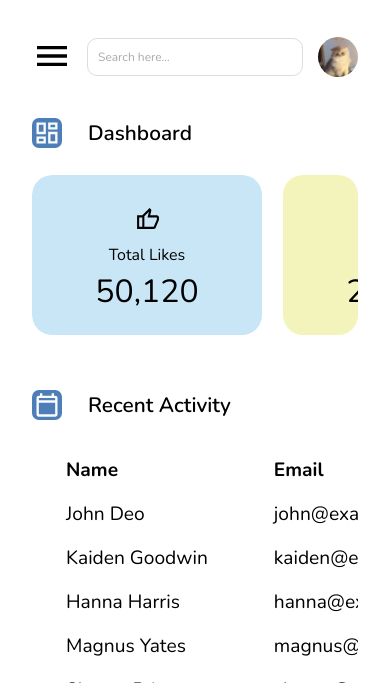
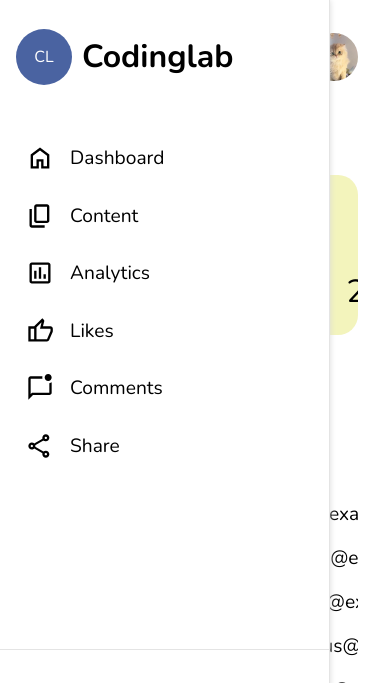
Before and after one commit to Puriwt/puriwt-co-op-tests, a plain HTML site: page index.html in a window 390 px wide. Both pictures are taken after a click on the link 52 px from the left and 71 px from the top of the page. Shown: the top 683 px of the page. Drawn offline with nearby package versions, Linux system fonts and the light colour scheme.

Commit message:
Edit rasponsive mobile 640px of aside bar to slide smoothly.

```diff
--- a/index.html
+++ b/index.html
@@ -9,10 +9,11 @@
 </head>
 <body>
     <section class="main-container">
-        <aside>
+        <aside id="sidebar">
             <section class="head-aside">
                 <div class="avatar">CL</div>
                 <div class="name">Codinglab</div>
+                <i onclick="closeNav()" class="fa-solid fa-xmark"></i>
             </section>
             <section class="body-aside">
                 <ul class="menu">
@@ -33,7 +34,7 @@
         </aside>
         <section class="content-body">
             <section class="search-bar">
-                <div class=""><a href="#"><img src="./images/icons/menu.svg" alt="Menu"></a></div>
+                <div class=""><a onclick="openNav()" class="btn-menu" href="#"><i class="fa-solid fa-bars"></i></a></div>
                 <input type="text" class="search-input" placeholder="Search here...">
                 <div class="profile-pic"></div>
             </section>
@@ -117,5 +118,15 @@
         </section>
     </section>
 
+    <script>
+    function openNav() {
+        document.getElementById("sidebar").style.left = "0px";
+        }
+
+    function closeNav() {
+        document.getElementById("sidebar").style.left = "-330px";
+    }
+
+        </script>
 </body>
 </html>
--- a/style/style.css
+++ b/style/style.css
@@ -27,8 +27,20 @@
             box-shadow: 0px 0 6px rgb(218, 218, 218);
             /* background: #d97b7b; */
 
+
+
             @media screen and (max-width: 640px) {
-                display: none;
+                position: fixed;
+                left: -330px;
+                width: 330px;
+                height: 100%;
+                background-color: #ffffff;
+                transition: left 0.3s ease;
+
+                & > .head-aside{
+                    padding: 0rem 2rem;
+
+                }
             }
 
             & > .head-aside {
@@ -36,8 +48,20 @@
                 align-items: center;
                 width: 100%;
                 height: 10%;
-                padding: 0rem 2rem;
+                padding: 0rem 1rem;
                 /* background: #d7d97b; */
+
+                & > i {
+                    display: none;
+                    font-size: 1.5rem;
+                    cursor: pointer;
+                    margin: 0 0 0 2rem;
+                    color: #989898;
+
+                    & > :hover{
+                        color: #619bcd;
+                    }
+                }
 
                 & > .avatar {
                     width: 3.5rem;
@@ -125,11 +149,14 @@
                 justify-content: center;
 
 
-                img {
-                    margin-top: 5px;
-                    width: 40px;
-                    height: 40px;
+                i {
+                    font-size: 2rem;
                     cursor: pointer;
+                    color: #5c5c5c;
+                }
+
+                i:hover{
+                    color: #414141;
                 }
 
                 & > .search-input {
@@ -262,6 +289,21 @@
                 width: 100%;
                 /* padding: 1rem 2rem; */
 
+                & > .search-bar{
+                    i {
+                        font-size: 1.7rem;
+                    }
+
+                    & > .search-input{
+                        height: 2.7rem;
+                    }
+
+                    & > .profile-pic{
+                        width: 3rem;
+                        height: 3rem;
+                    }
+                }
+
                 & > .content{
                     margin-top: 1rem;
 
```
